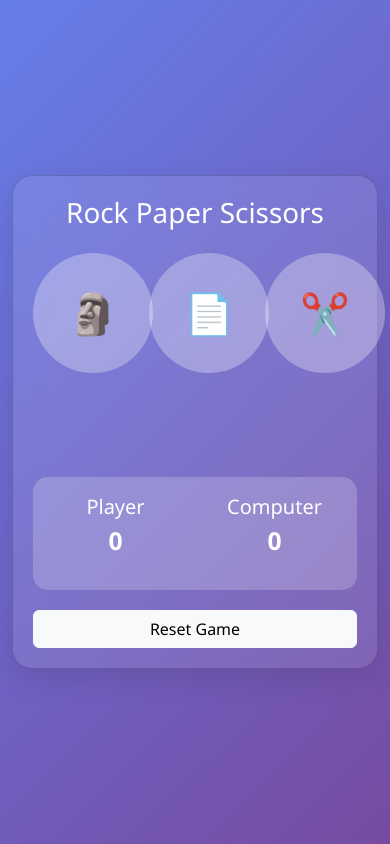
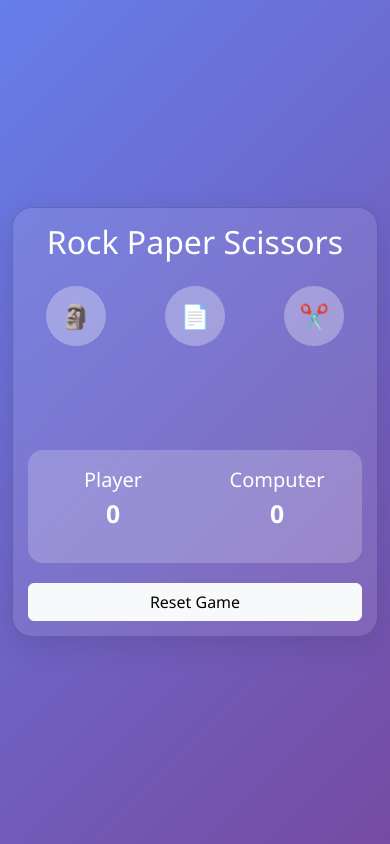
Before and after one commit to evan7794/Rock_Paper_Scissors, a plain HTML site: page game.html in a window 390 px wide. Drawn offline with nearby package versions, Linux system fonts and the light colour scheme.

Commit message:
game2.css

```diff
--- a/game2.css
+++ b/game2.css
@@ -16,9 +16,9 @@ body {
 }
 
 .choice-btn {
-    height: 120px;
-    width: 120px;
-    font-size: 2.5rem;
+    height: 80px;
+    width: 80px;
+    font-size: 2rem;
     background-color: rgba(255, 255, 255, 0.3);
     border-radius: 50%;
     border: none;
@@ -66,3 +66,19 @@ body {
         opacity: 0;
     }
 }
+
+@media (max-width: 768px) {
+    .choice-btn {
+        height: 60px;
+        width: 60px;
+        font-size: 1.5rem;
+    }
+
+    .game-card {
+        padding: 15px;
+    }
+
+    h1 {
+        font-size: 2rem;
+    }
+}
```
